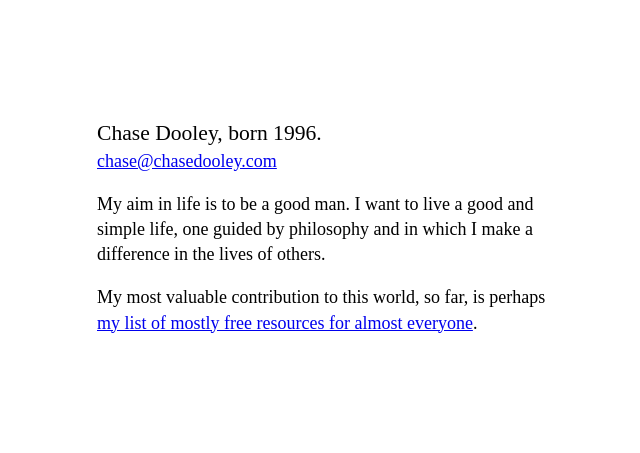
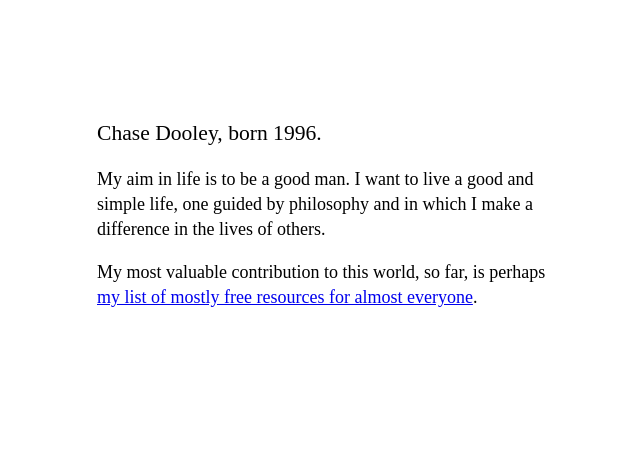
Before and after one commit to chasedooley/chasedooleycomv7, a plain HTML site: page index.html in a window 1280 px wide. Shown: the whole page, without its empty margins (7-647 px from the left). Drawn offline with Linux system fonts and the light colour scheme.

Commit message:
Removed the email anchor

```diff
--- a/index.html
+++ b/index.html
@@ -46,7 +46,6 @@
         <h1>
             Chase Dooley, born 1996.
         </h1>
-        <p><a href="mailto:chase@chasedooley.com">chase@chasedooley.com</a></p>
     </header>
     <article>
     <p>
```
